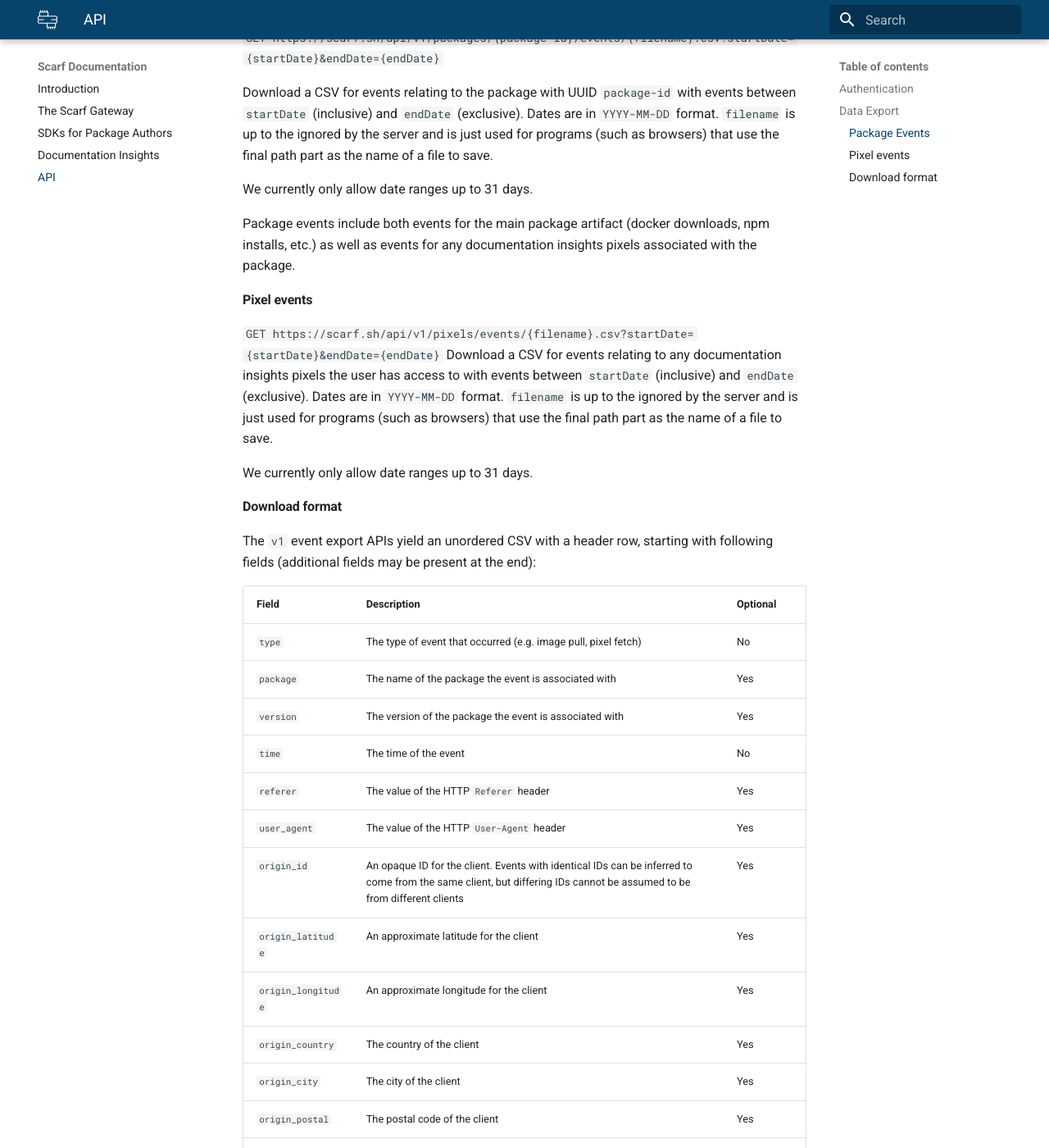
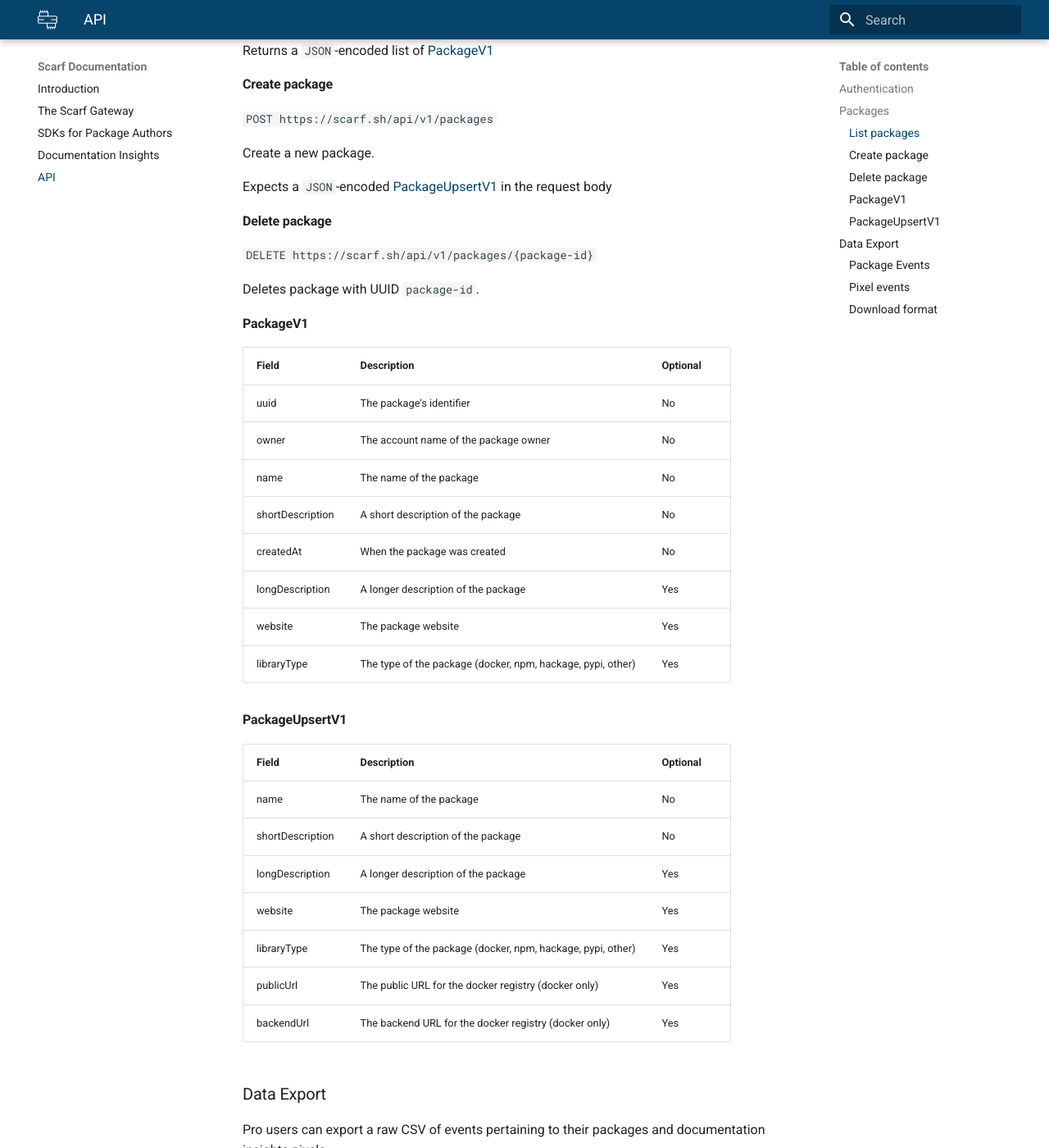
Before and after one commit to scarf-sh/docs, an MkDocs documentation site: the page built from docs/api.md, in a window 1280 px wide and 1400 px high, scrolled down 530 px. Shown: the whole window at 82% size. Built offline with MkDocs 1.6.1 and Material for MkDocs 9.7.7, drawn with Linux system fonts in a browser that asks for light colours; some of the changed text lies outside the part shown.

Commit message:
Document v1 package API
Part of https://github.com/scarf-sh/repo/issues/1361

```diff
--- a/docs/api.md
+++ b/docs/api.md
@@ -5,6 +5,52 @@
 All Scarf accounts come with an API token, found on the [user details page](https://scarf.sh/user-account). To authenticate your requests, add an [Authorization header](https://developer.mozilla.org/en-US/docs/Web/HTTP/Headers/Authorization) in the form:
 
 `Authorization: Bearer <token>`
+
+### Packages
+
+#### List packages
+`GET https://scarf.sh/api/v1/packages`
+
+List all packages for the user.
+
+Returns a `JSON`-encoded list of [PackageV1](#packagev1)
+
+#### Create package
+`POST https://scarf.sh/api/v1/packages`
+
+Create a new package.
+
+Expects a `JSON`-encoded [PackageUpsertV1](#packageupsertv1) in the request body
+
+#### Delete package
+`DELETE https://scarf.sh/api/v1/packages/{package-id}`
+
+Deletes package with UUID `package-id`.
+
+#### PackageV1
+
+| Field            | Description                                                 | Optional |
+|------------------|-------------------------------------------------------------|----------|
+| uuid             | The package's identifier                                    | No       |
+| owner            | The account name of the package owner                       | No       |
+| name             | The name of the package                                     | No       |
+| shortDescription | A short description of the package                          | No       |
+| createdAt        | When the package was created                                | No       |
+| longDescription  | A longer description of the package                         | Yes      |
+| website          | The package website                                         | Yes      |
+| libraryType      | The type of the package (docker, npm, hackage, pypi, other) | Yes      |
+
+#### PackageUpsertV1
+
+| Field            | Description                                                 | Optional |
+|------------------|-------------------------------------------------------------|----------|
+| name             | The name of the package                                     | No       |
+| shortDescription | A short description of the package                          | No       |
+| longDescription  | A longer description of the package                         | Yes      |
+| website          | The package website                                         | Yes      |
+| libraryType      | The type of the package (docker, npm, hackage, pypi, other) | Yes      |
+| publicUrl        | The public URL for the docker registry (docker only)        | Yes      |
+| backendUrl       | The backend URL for the docker registry (docker only)       | Yes      |
 
 ### Data Export
 
```
